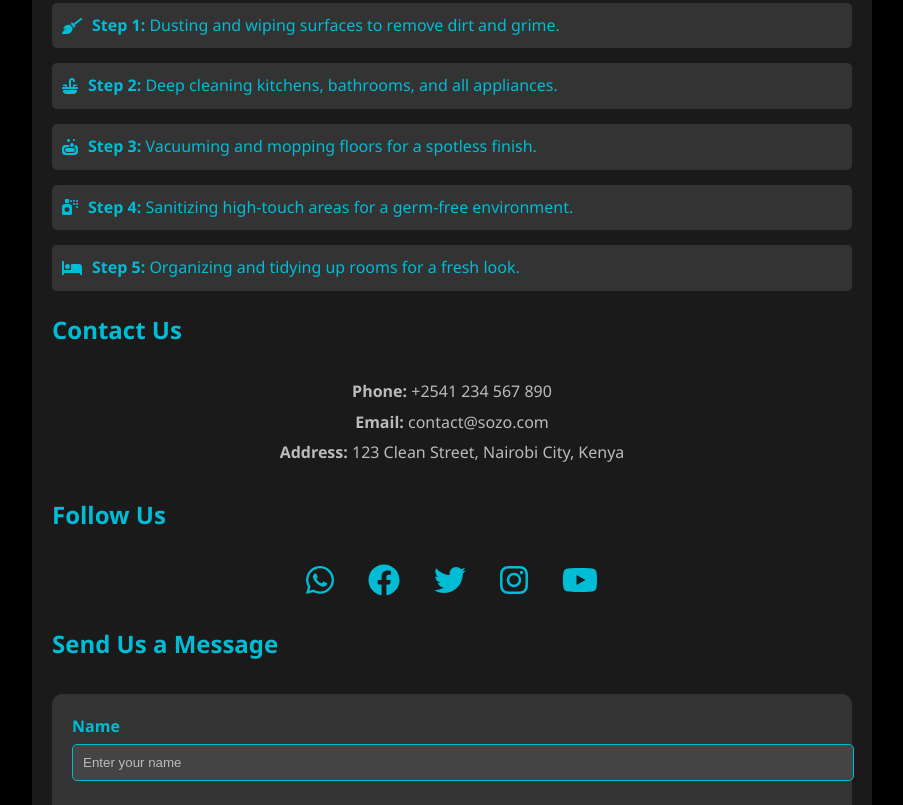
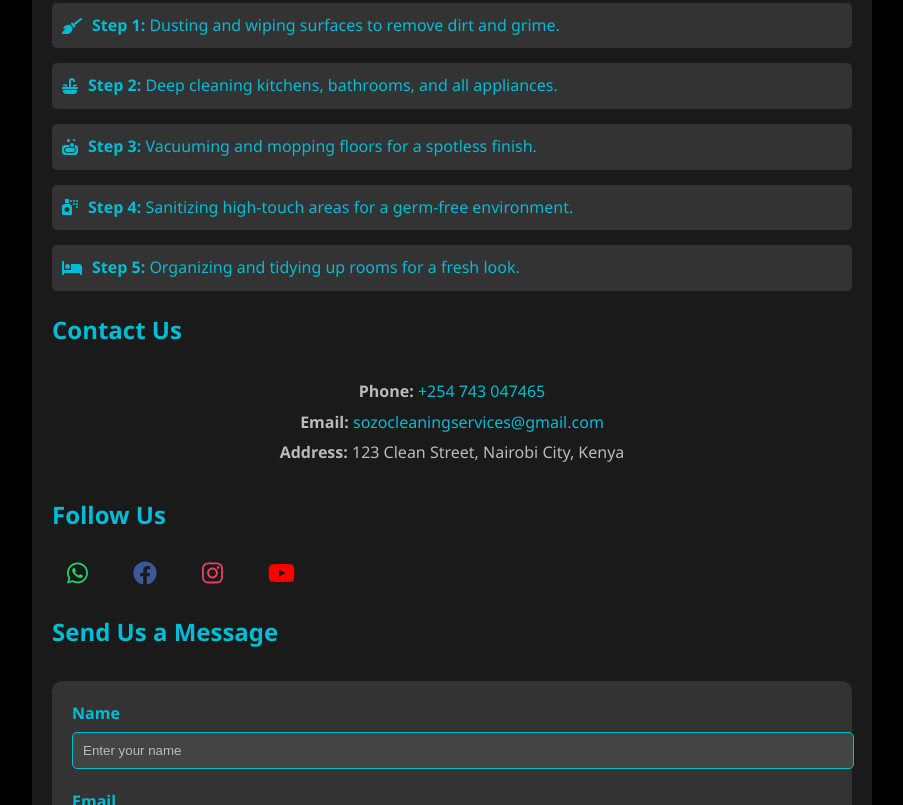
Before and after one commit to ohbeyd01/SOZO, a plain HTML site: page house-cleaning.html in a window 1280 px wide. Shown: the part 379-1184 px from the top of the page, without its empty margins (188-1091 px from the left). Drawn offline with Linux system fonts and the light colour scheme.

Commit message:
house-cleaning.html

```diff
--- a/house-cleaning.html
+++ b/house-cleaning.html
@@ -211,20 +211,31 @@
     </div>
 
     <h2>Contact Us</h2>
-    <div class="contact-section">
-      <p><strong>Phone:</strong> +2541 234 567 890</p>
-      <p><strong>Email:</strong> contact@sozo.com</p>
-      <p><strong>Address:</strong> 123 Clean Street, Nairobi City, Kenya</p>
-    </div>
+<div class="contact-section">
+  <p><strong>Phone:</strong>
+    <a href="tel:+254 743 047465" style="color: #00bcd4; text-decoration: none;">+254 743 047465</a>
+  </p>
+  <p><strong>Email:</strong>
+    <a href="mailto:sozocleaningservices@gmail.com" style="color: #00bcd4; text-decoration: none;">sozocleaningservices@gmail.com</a>
+  </p>
+  <p><strong>Address:</strong> 123 Clean Street, Nairobi City, Kenya</p>
+</div>
 
-    <h2>Follow Us</h2>
-    <div class="social-media">
-      <a href="#"><i class="fab fa-whatsapp"></i></a>
-      <a href="#"><i class="fab fa-facebook"></i></a>
-      <a href="#"><i class="fab fa-twitter"></i></a>
-      <a href="#"><i class="fab fa-instagram"></i></a>
-      <a href="#"><i class="fab fa-youtube"></i></a>
-    </div>
+<h2>Follow Us</h2>
+<div class="social-media" style="display: flex; gap: 15px;">
+  <a href="https://wa.me/254 743 047465" target="_blank" title="WhatsApp" style="color: #25D366; font-size: 1.5rem;">
+    <i class="fab fa-whatsapp"></i>
+  </a>
+  <a href="https://www.facebook.com/share/19hUfJPvFu/" target="_blank" title="Facebook" style="color: #3b5998; font-size: 1.5rem;">
+    <i class="fab fa-facebook"></i>
+  </a>
+  <a href="https://www.instagram.com/sozocleaningservices/" target="_blank" title="Instagram" style="color: #E4405F; font-size: 1.5rem;">
+    <i class="fab fa-instagram"></i>
+  </a>
+  <a href="https://youtube.com/@sozocleaningservices?si=dBcFRuvfEgUrQhJs" target="_blank" title="YouTube" style="color: #FF0000; font-size: 1.5rem;">
+    <i class="fab fa-youtube"></i>
+  </a>
+</div>
 
     <h2>Send Us a Message</h2>
     <div class="form-section">
```
